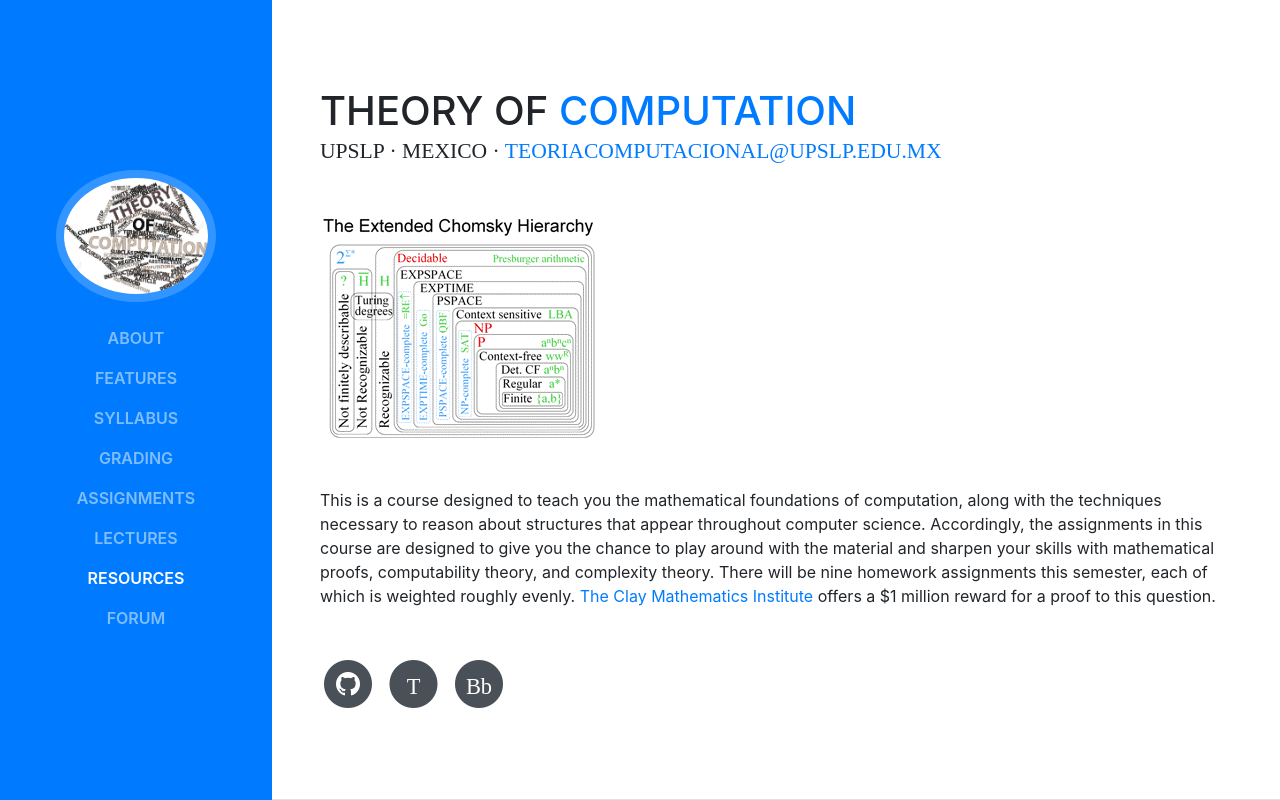
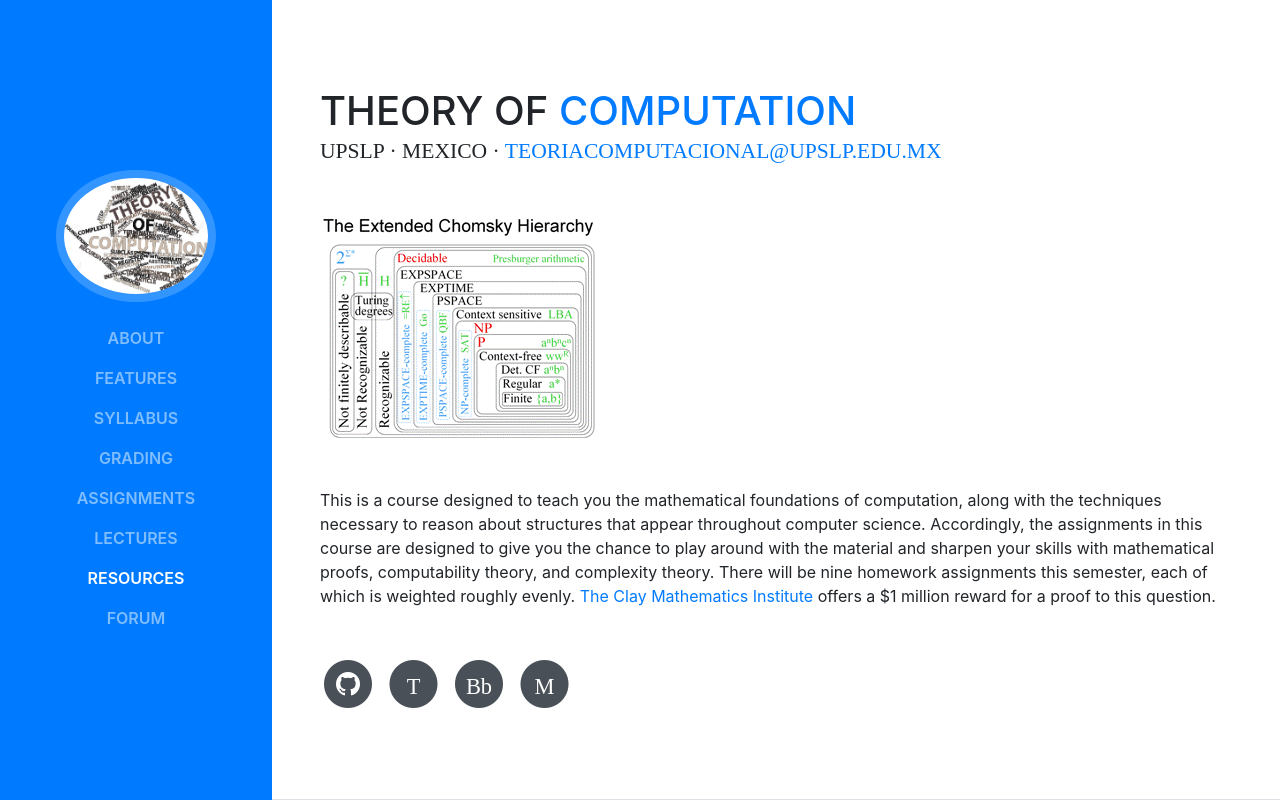
Before and after one commit to jc-gi/tc, a website with bundled scripts: page index.html in a window 1280 px wide. Shown: the top 800 px of the page. Built offline with nearby package versions, Linux system fonts and the light colour scheme; a web font is replaced by a local one.

Commit message:
Debugging

```diff
--- a/index.html
+++ b/index.html
@@ -124,6 +124,15 @@
               <span class="fa-stack fa-lg">
                 <i class="fa fa-circle fa-stack-2x"></i>
                 <i class="fa fa-teams fa-stack-1x fa-inverse"><small>Bb</small> </i>
+              </span>
+            </a>
+          </li>
+
+          <li class="list-inline-item">
+            <a href="http://upslp.site/">
+              <span class="fa-stack fa-lg">
+                <i class="fa fa-circle fa-stack-2x"></i>
+                <i class="fa fa-moodle fa-stack-1x fa-inverse"><small>M</small> </i>
               </span>
             </a>
           </li>
```
